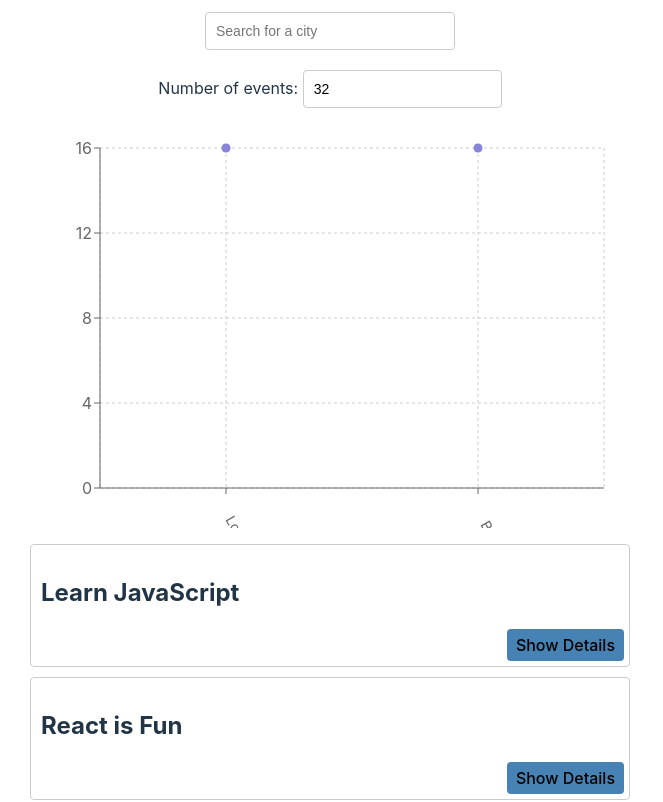
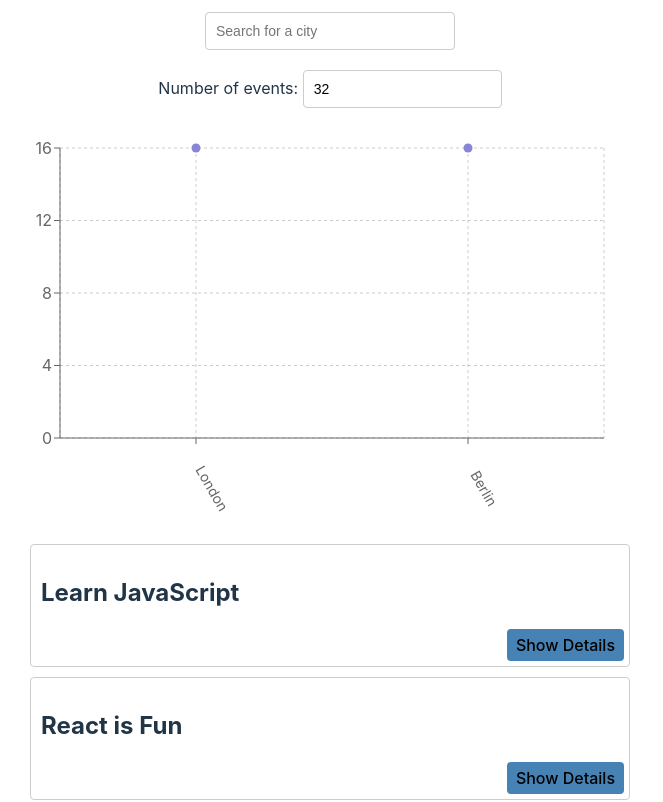
Before and after one commit to Lo3z/meet, a React (Vite) app: page / in a window 1280 px wide. Shown: the top 802 px of the page, without its empty margins (0-663 px from the left). Built offline with nearby package versions, Linux system fonts and the light colour scheme; what atatus-spa would draw is missing.

Commit message:
Adjustment to chart visibility

```diff
--- a/src/components/CityEventsChart.jsx
+++ b/src/components/CityEventsChart.jsx
@@ -20,7 +20,7 @@ const CityEventsChart = ({allLocations, events}) => {
   const getData = () => {
     const data = allLocations.map((location) => {
       const count = events.filter((event) => event.location === location).length
-      const city = location.split(', ')[0]
+      const city = location.split((/, | - /))[0]
       return { city, count };
     })
     return data;
@@ -34,8 +34,8 @@ const CityEventsChart = ({allLocations, events}) => {
         margin={{
           top: 20,
           right: 20,
-          bottom: 10,
-          left: 10
+          bottom: 60,
+          left: -30
         }}
       >
         <CartesianGrid strokeDasharray="3 3" />
```
